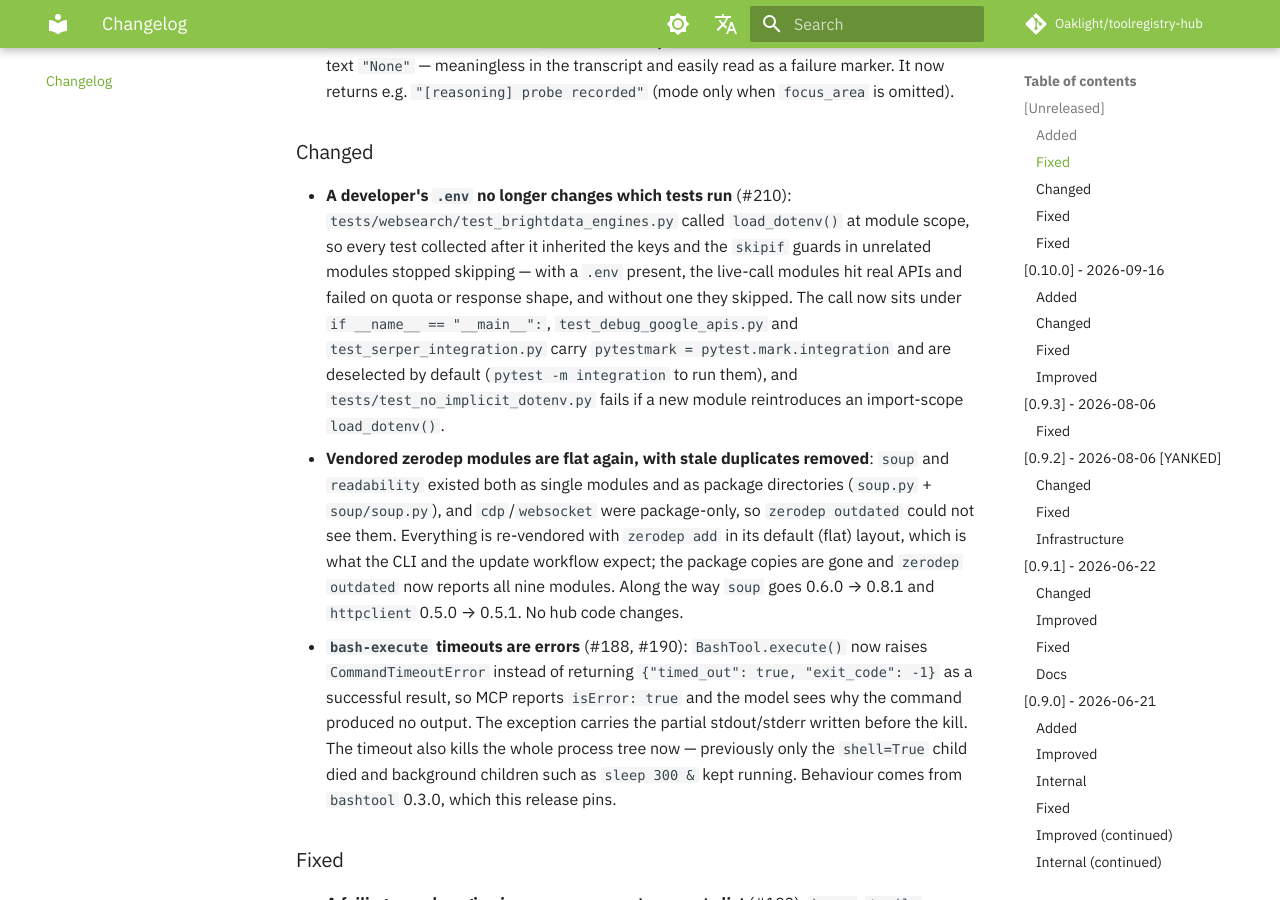
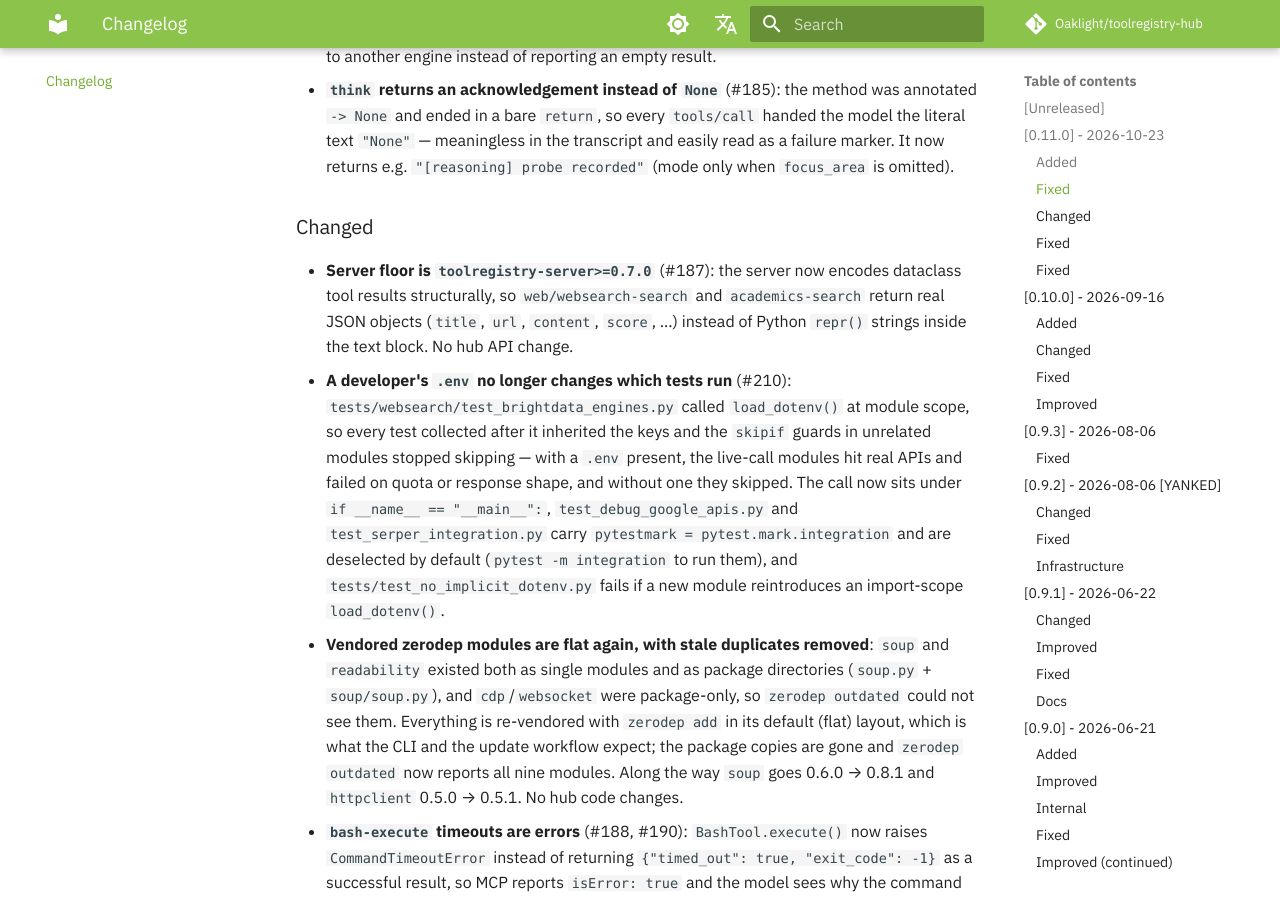
Before and after one commit to Oaklight/toolregistry-hub, an MkDocs documentation site: the page built from docs/changelog.md, in a window 1280 px wide and 900 px high, scrolled down 2312 px. Built offline with MkDocs 1.6.1 and Material for MkDocs 9.7.7, drawn with Linux system fonts in a browser that asks for light colours; some web fonts are replaced; comment, search, counter and statistics services are not loaded; some of the changed text lies outside the part shown.

Commit message:
docs(changelog): release 0.11.0

```diff
--- a/docs/changelog.md
+++ b/docs/changelog.md
@@ -13,6 +13,8 @@ This page documents all notable changes to the toolregistry-hub project since th
 The format is based on [Keep a Changelog](https://keepachangelog.com/en/1.1.0/), with project-specific grouping where useful.
 
 ## [Unreleased]
+
+## [0.11.0] - 2026-10-23
 
 ### Added
 
@@ -32,6 +34,7 @@ The format is based on [Keep a Changelog](https://keepachangelog.com/en/1.1.0/),
 
 ### Changed
 
+- **Server floor is `toolregistry-server>=0.7.0`** (#187): the server now encodes dataclass tool results structurally, so `web/websearch-search` and `academics-search` return real JSON objects (`title`, `url`, `content`, `score`, …) instead of Python `repr()` strings inside the text block. No hub API change.
 - **A developer's `.env` no longer changes which tests run** (#210): `tests/websearch/test_brightdata_engines.py` called `load_dotenv()` at module scope, so every test collected after it inherited the keys and the `skipif` guards in unrelated modules stopped skipping — with a `.env` present, the live-call modules hit real APIs and failed on quota or response shape, and without one they skipped. The call now sits under `if __name__ == "__main__":`, `test_debug_google_apis.py` and `test_serper_integration.py` carry `pytestmark = pytest.mark.integration` and are deselected by default (`pytest -m integration` to run them), and `tests/test_no_implicit_dotenv.py` fails if a new module reintroduces an import-scope `load_dotenv()`.
 - **Vendored zerodep modules are flat again, with stale duplicates removed**: `soup` and `readability` existed both as single modules and as package directories (`soup.py` + `soup/soup.py`), and `cdp`/`websocket` were package-only, so `zerodep outdated` could not see them. Everything is re-vendored with `zerodep add` in its default (flat) layout, which is what the CLI and the update workflow expect; the package copies are gone and `zerodep outdated` now reports all nine modules. Along the way `soup` goes 0.6.0 → 0.8.1 and `httpclient` 0.5.0 → 0.5.1. No hub code changes.
 - **`bash-execute` timeouts are errors** (#188, #190): `BashTool.execute()` now raises `CommandTimeoutError` instead of returning `{"timed_out": true, "exit_code": -1}` as a successful result, so MCP reports `isError: true` and the model sees why the command produced no output. The exception carries the partial stdout/stderr written before the kill. The timeout also kills the whole process tree now — previously only the `shell=True` child died and background children such as `sleep 300 &` kept running. Behaviour comes from `bashtool` 0.3.0, which this release pins.
```
